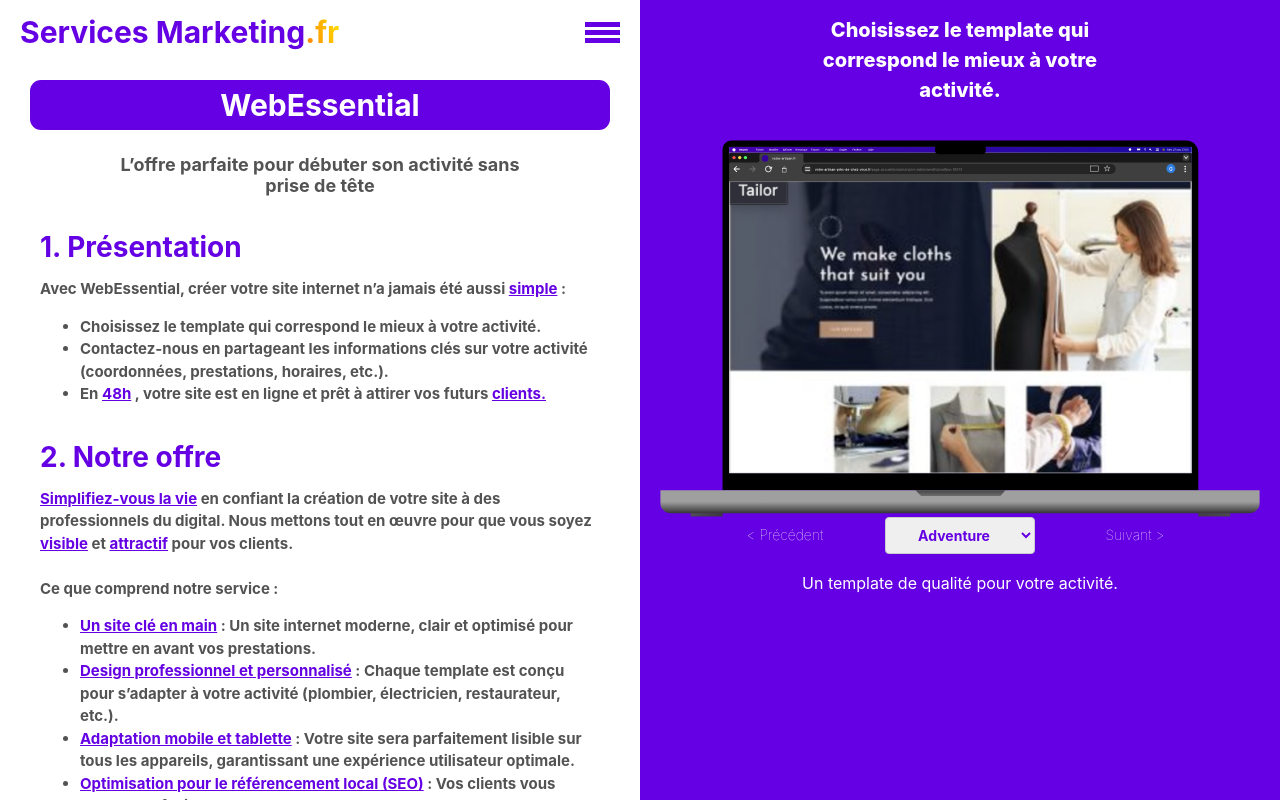
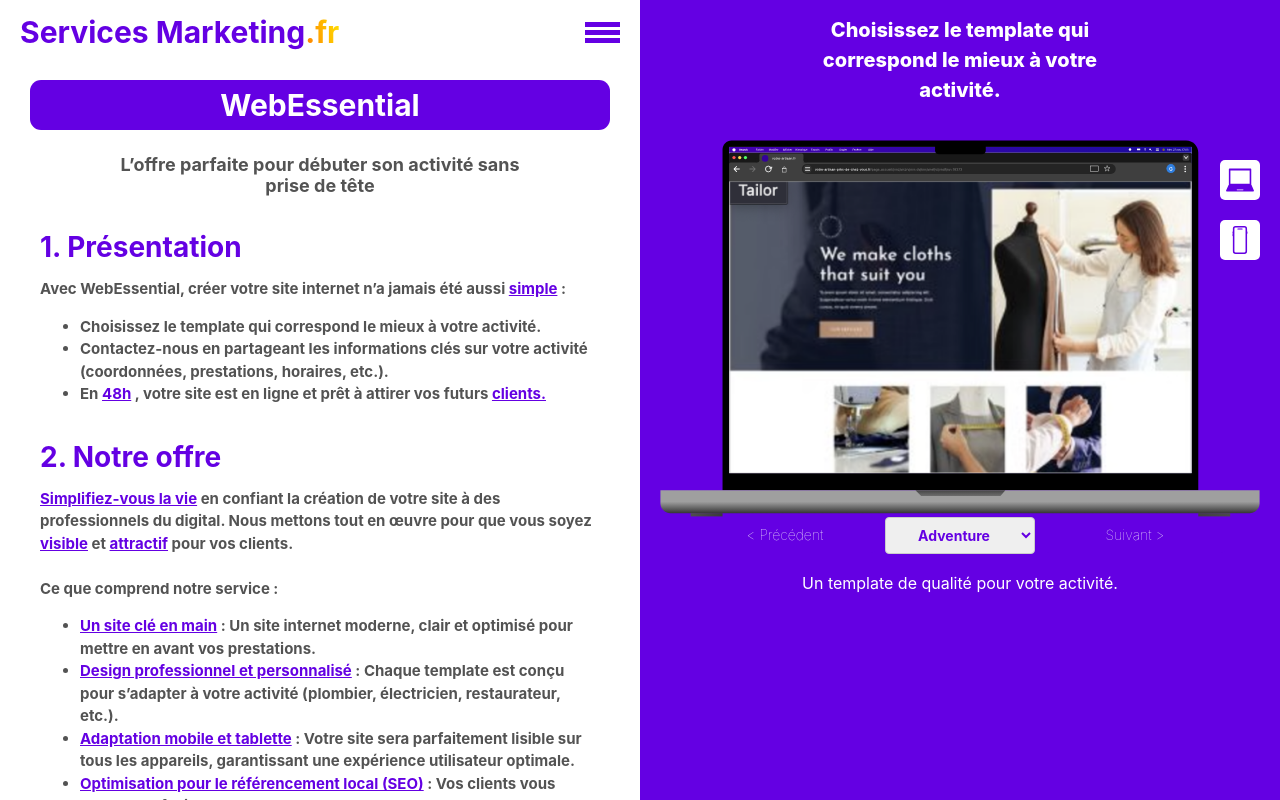
Before and after one commit to HaDock404/app-web-marketing, a React (Create React App) app: page /#/web-essential in a window 1280 px wide. Built offline with nearby package versions, Linux system fonts and the light colour scheme.

Commit message:
device button

```diff
--- a/src/components/ComputerIcon.jsx
+++ b/src/components/ComputerIcon.jsx
@@ -1,7 +1,7 @@
-function ComputerIcon() {
+function ComputerIcon({color}) {
     return (
         <svg className="computerIcon" width="auto" height="100%" viewBox="0 0 420 420" fill="none" xmlns="http://www.w3.org/2000/svg">
-        <   path fill-rule="evenodd" clip-rule="evenodd" d="M38.7815 284.968C39.7261 282.923 41.2016 281.232 43 280.028L43 49C43 43.4772 47.4772 39 53 39L369 39C374.523 39 379 43.4772 379 49L379 280.143C380.786 281.383 382.238 283.109 383.148 285.185L418.633 366.185C422.107 374.114 416.298 383 407.642 383L12.2612 383C3.50209 383 -2.30579 373.92 1.36717 365.968L38.7815 284.968ZM66 67L355 67L355 266L66 266L66 67ZM164 351C162.895 351 162 351.895 162 353V360C162 361.105 162.895 362 164 362H258C259.105 362 260 361.105 260 360V353C260 351.895 259.105 351 258 351H164Z" fill="white"/>
+        <   path fill-rule="evenodd" clip-rule="evenodd" d="M38.7815 284.968C39.7261 282.923 41.2016 281.232 43 280.028L43 49C43 43.4772 47.4772 39 53 39L369 39C374.523 39 379 43.4772 379 49L379 280.143C380.786 281.383 382.238 283.109 383.148 285.185L418.633 366.185C422.107 374.114 416.298 383 407.642 383L12.2612 383C3.50209 383 -2.30579 373.92 1.36717 365.968L38.7815 284.968ZM66 67L355 67L355 266L66 266L66 67ZM164 351C162.895 351 162 351.895 162 353V360C162 361.105 162.895 362 164 362H258C259.105 362 260 361.105 260 360V353C260 351.895 259.105 351 258 351H164Z" fill={color}/>
         </svg>
     )
 }
--- a/src/components/SmartphoneIcon.jsx
+++ b/src/components/SmartphoneIcon.jsx
@@ -1,16 +1,16 @@
-function SmartphoneIcon() {
+function SmartphoneIcon({color}) {
     return (
-        <svg className="smartphoneIcon" width="auto" height="100%" viewBox="0 0 420 420" fill="none" xmlns="http://www.w3.org/2000/svg">
-            <g clip-path="url(#clip0_94_211)">
-            <rect x="107" y="4" width="205" height="412" rx="36" stroke="white" stroke-width="8"/>
-            <rect x="99.5" y="85.5" width="5" height="30" fill="white" stroke="white"/>
-            <rect x="99.5" y="121.5" width="5" height="30" fill="white" stroke="white"/>
-            <rect x="314.5" y="85.5" width="5" height="30" fill="white" stroke="white"/>
-            <rect x="181.5" y="31.5" width="7" height="57" rx="3.5" transform="rotate(-90 181.5 31.5)" fill="white" stroke="white"/>
+        <svg width="auto" height="100%" viewBox="0 0 420 420" fill="none" xmlns="http://www.w3.org/2000/svg">
+            <g clip-path="url(#clip0_96_162)">
+            <rect x="114.5" y="11.5" width="190" height="397" rx="28.5" stroke={color} stroke-width="23"/>
+            <rect x="316.5" y="85.5" width="6" height="30" fill={color} stroke={color}/>
+            <rect x="96.5" y="85.5" width="6" height="30" fill={color} stroke={color}/>
+            <rect x="96.5" y="121.5" width="6" height="30" fill={color} stroke={color}/>
+            <rect x="171.5" y="53.5" width="17" height="77" rx="8.5" transform="rotate(-90 171.5 53.5)" fill={color} stroke={color}/>
             </g>
             <defs>
-            <clipPath id="clip0_94_211">
-            <rect width="420" height="420" fill="white" transform="matrix(0 1 1 0 0 0)"/>
+            <clipPath id="clip0_96_162">
+            <rect width="420" height="420" fill={color} transform="matrix(0 1 1 0 0 0)"/>
             </clipPath>
             </defs>
         </svg>
--- a/src/components/TemplatesOfferLargePage.jsx
+++ b/src/components/TemplatesOfferLargePage.jsx
@@ -1,6 +1,8 @@
 import React, { useState } from 'react';
 import '../styles/large_page.css'
 import Computer from './Computer';
+import ComputerIcon from './ComputerIcon'
+import SmartphoneIcon from './SmartphoneIcon'
 
 function TemplatesOfferLargePage({ images }) {
     const [currentIndex, setCurrentIndex] = useState(0);
@@ -21,7 +23,7 @@ function TemplatesOfferLargePage({ images }) {
         <article className='templates_offer_large_page'>
             <div className="templates_offer_large_page_carousel">
                 <Computer
-                    image={images[currentIndex].image}
+                    image={images[currentIndex].imageComputer}
                     alt={`Image ${currentIndex + 1} - ${images[currentIndex].title}`}
 
                 />
@@ -44,6 +46,20 @@ function TemplatesOfferLargePage({ images }) {
                     Suivant &gt;
                     </button>
                 </div>
+
+
+
+                <div className='templates_offer_large_page_device'>
+                    <button className='templates_offer_large_page_device-button'>
+                        <ComputerIcon color='#6400E3'/>
+                    </button>
+                    <button className='templates_offer_large_page_device-button'>
+                        < SmartphoneIcon color='#6400E3'/>
+                    </button>
+                </div>
+
+
+
             </div>
             <div className='templates_offer_large_page_description'>{images[currentIndex].description}</div>
         </article>
--- a/src/pages/WebEssential/WebEssentialLargePage.jsx
+++ b/src/pages/WebEssential/WebEssentialLargePage.jsx
@@ -17,32 +17,32 @@ import screen06 from '../../assets/page_test_06_00.png'
 
 const images= [
     {
-        image: screen01,
+        imageComputer: screen01,
         title: "Adventure",
         description: "Un template de qualité pour votre activité."
     },
     {
-        image: screen02,
+        imageComputer: screen02,
         title: "Emotion",
         description: "Réhaussez le niveau avec un site adapté à vos identités."
     },
     {
-        image: screen03,
+        imageComputer: screen03,
         title: "Successful",
         description: "Un site qui réalisera de nombreuses conversion et de client satisfait."
     },
     {
-        image: screen04,
+        imageComputer: screen04,
         title: "Desired",
         description: "Un site pour les activités proche de l'humain et qui apporte une touche de professionnalisme."
     },
     {
-        image: screen05,
+        imageComputer: screen05,
         title: "Masterclass",
         description: "Le meilleur moyen de vous démarquer de vos concurents en vous présentant de la meilleures des manières."
     },
     {
-        image: screen06,
+        imageComputer: screen06,
         title: "KilleApp",
         description: "Un site pour vous présentez facilement et simplement avec les informations adaptées à votre clientèle."
     }
--- a/src/styles/large_page.css
+++ b/src/styles/large_page.css
@@ -112,6 +112,7 @@
 .templates_offer_large_page {
     width: 100%;
     height: 100%;
+    position: relative;
 }
 
 
@@ -171,3 +172,25 @@
     text-align: center;
     color: white;
   }
+
+  .templates_offer_large_page_device {
+    position: absolute;
+    width: 80px;
+    height: 100px;
+    padding-right: 20px;
+    padding-top: 20px;
+    right: 0;
+    display: flex;
+    flex-direction: column;
+    align-items: flex-end;
+    justify-content: space-between;
+  }
+
+  .templates_offer_large_page_device-button {
+    width: 40px;
+    height: 40px;
+    background-color: white;
+    border-radius: 5px;
+    border: none;
+    cursor: pointer;
+  }
```
